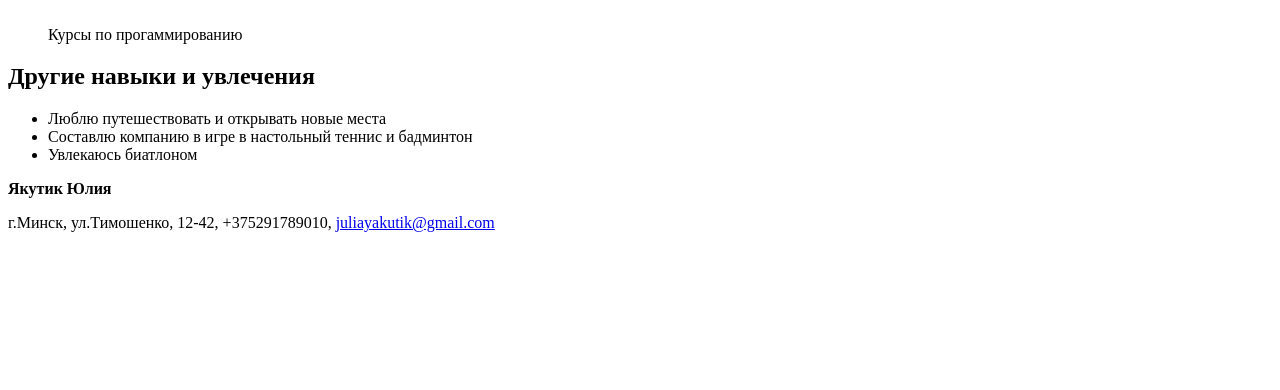
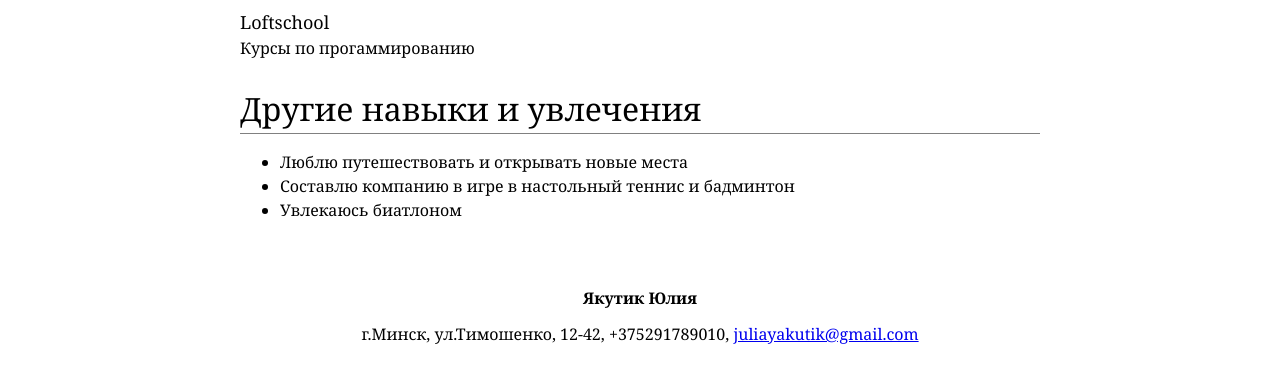
Before and after one commit to YuliyaYakutsik/YuliyaYakutsik, a plain HTML site: page index.html in a window 1280 px wide. Shown: the part 641-1031 px from the top of the page. Before the commit the page ends 889 px from the top, so only its background shows below. Drawn offline with Linux system fonts and the light colour scheme.

Commit message:
Update index.html

```diff
--- a/index.html
+++ b/index.html
@@ -3,7 +3,7 @@
     <head>
         <meta charset="UTF-8">
         <title>My resume</title>
-        <link rel="stylesheet" href="./style.css">
+        <link rel="stylesheet" href="https://yuliyayakutsik.github.io/YuliyaYakutsik/index.css">
     </head>
     <body>
         <div id="header">
```
